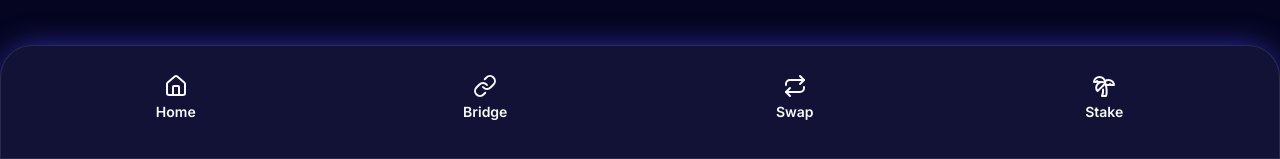
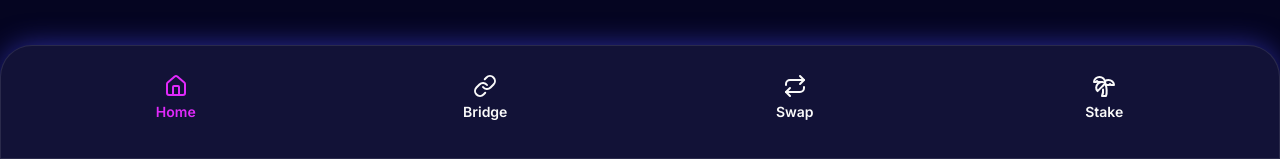
Before and after one commit to daudonhere/Nodius-Wallet, a Next.js app: page / in a window 1280 px wide. Shown: the part 641-800 px from the top of the page. Built offline with nearby package versions, Linux system fonts and the light colour scheme.

Commit message:
feat: add sample color

```diff
--- a/src/app/page.tsx
+++ b/src/app/page.tsx
@@ -142,7 +142,7 @@ export default function Home() {
         }}
       >
         <CardContent className="flex flex-1 flex-row gap-2 w-full">
-          <div className="flex flex-1 flex-col items-center gap-1 p-1 w-full">
+          <div className="flex flex-1 flex-col items-center gap-1 p-1 w-full text-fuchsia-500">
               <House />
               <h4 className="flex font-semibold text-sm">Home</h4>
           </div>
```
